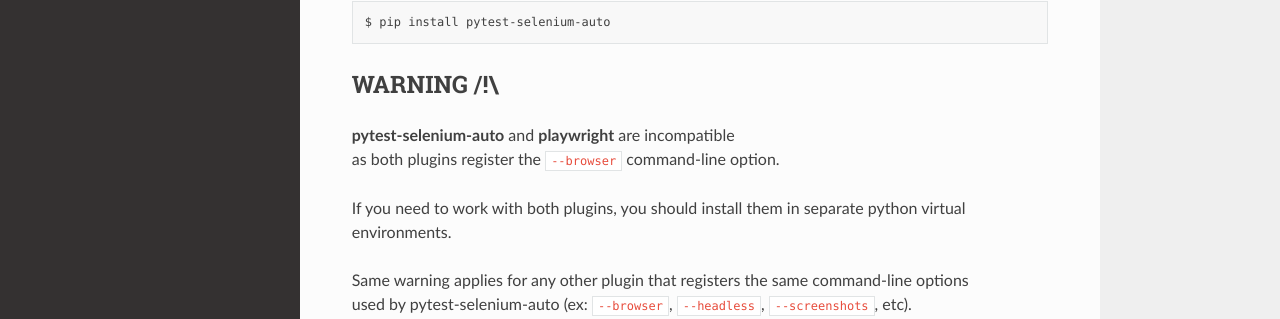
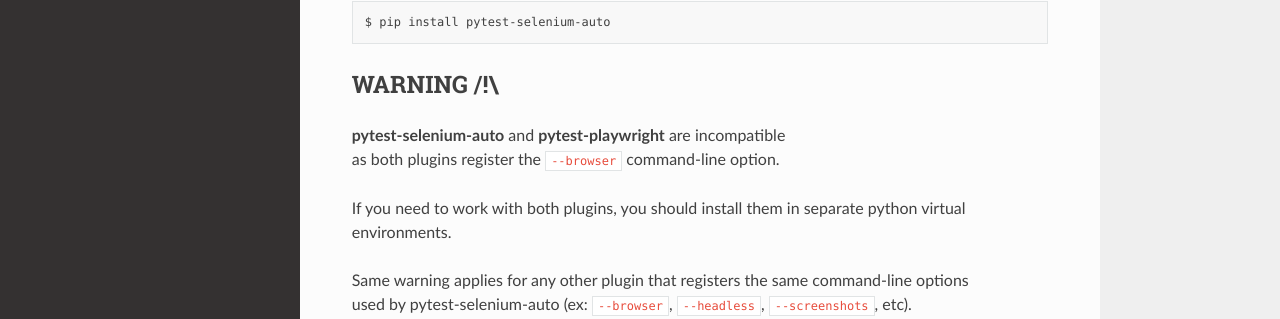
Before and after one commit to harmin-parra/pytest-selenium-auto, a Sphinx documentation site: the page built from docs/installation.rst, in a window 1280 px wide and 1098 px high. Shown: the part 420-739 px from the top of the window. Built offline with Sphinx 7.4.7 and the Read the Docs theme 2.0.0, drawn with Linux system fonts in a browser that asks for light colours.

Commit message:
update doc

```diff
--- a/docs/installation.rst
+++ b/docs/installation.rst
@@ -23,7 +23,7 @@
 WARNING /!\\
 ------------
 
-| **pytest-selenium-auto** and **playwright** are incompatible
+| **pytest-selenium-auto** and **pytest-playwright** are incompatible
 | as both plugins register the ``--browser`` command-line option.
 
 If you need to work with both plugins, you should install them in separate python virtual environments.
```
